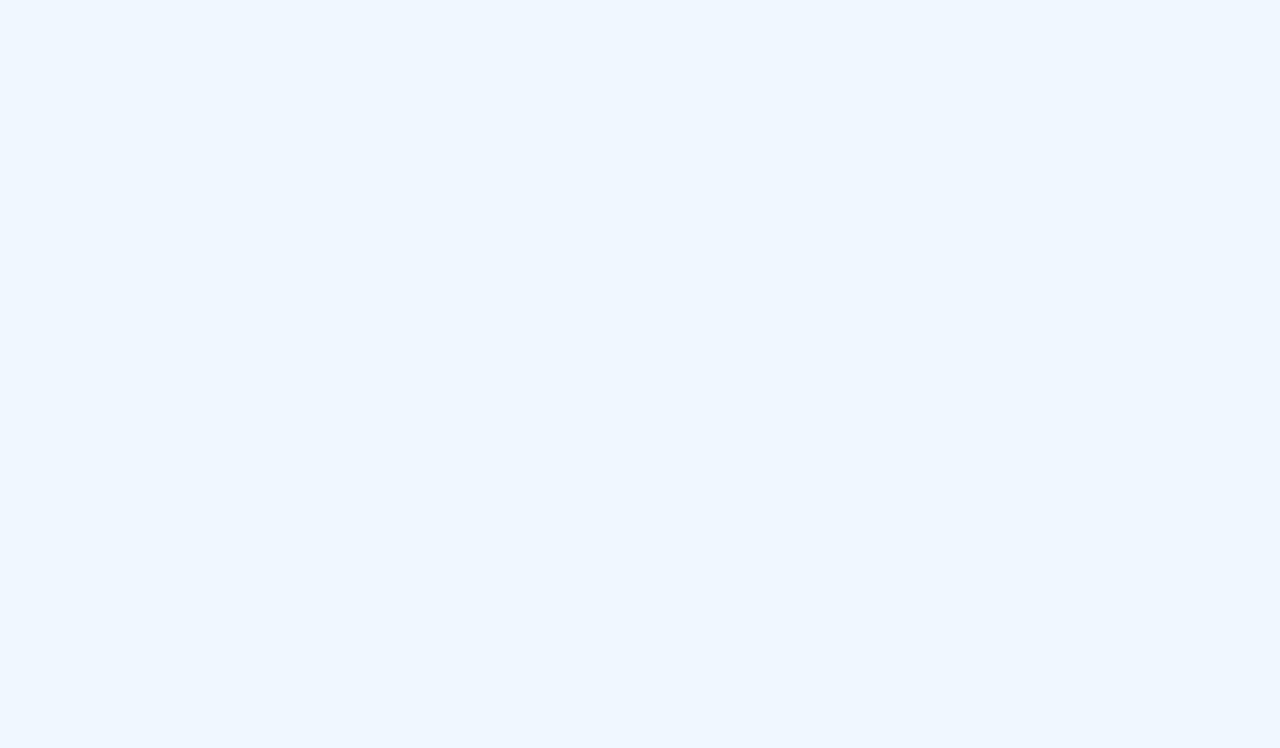
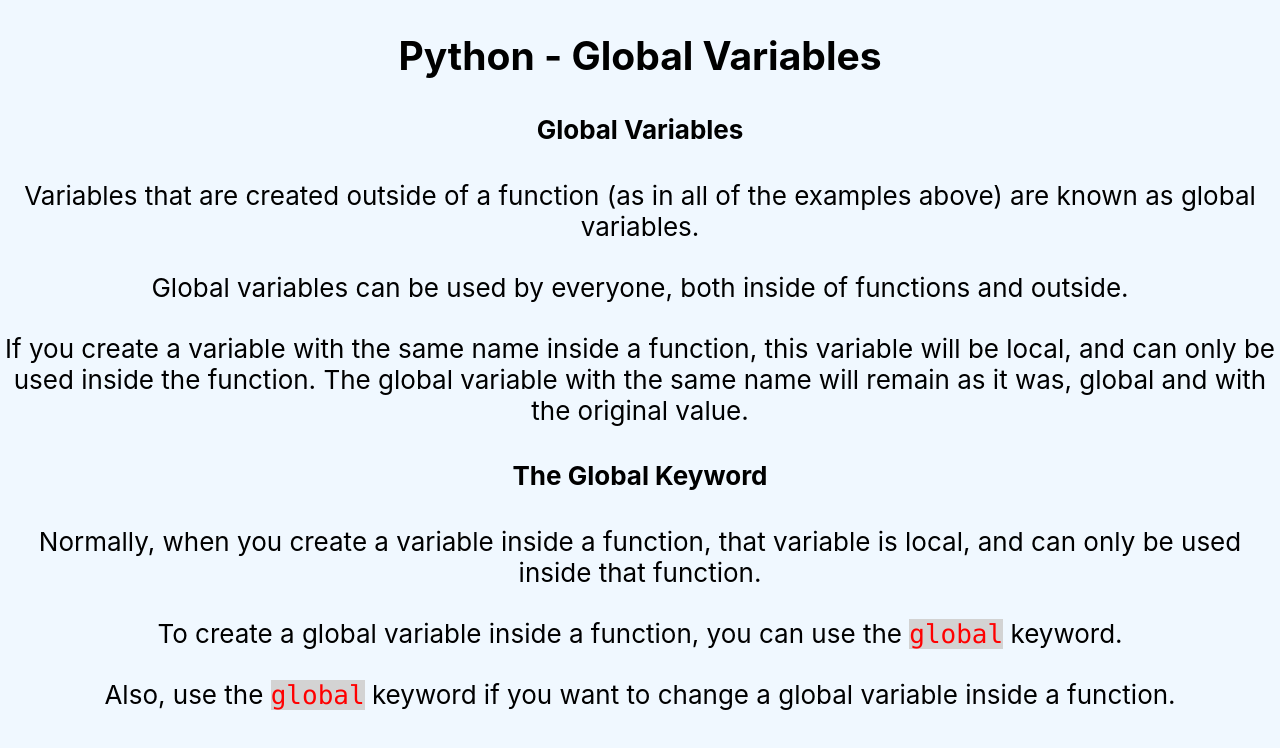
Before and after one commit to tanmayaarora/Online_course_learning_application, a React (Create React App) app: page /python-variables-global in a window 1280 px wide. Before the commit this address had no page. Shown: the top 748 px of the page. Built offline with nearby package versions, Linux system fonts and the light colour scheme.

Commit message:
Added Global Variables page in Python section

```diff
--- a/src/App.css
+++ b/src/App.css
@@ -79,6 +79,10 @@
   text-decoration: none;
 }
 
+.text-danger {
+  color: red;
+}
+
 .text-white {
   color: white;
 }
--- a/src/App.js
+++ b/src/App.js
@@ -5,6 +5,7 @@ import JavaIntroduction from "./components/Java/JavaIntroduction";
 import JavascriptIntroduction from "./components/Javascript/JavascriptIntroduction";
 import PythonGettingStarted from "./components/Python/PythonGettingStarted/PythonGettingStarted";
 import PythonIntroduction from "./components/Python/PythonIntroduction/PythonIntroduction";
+import PythonGlobalVariables from "./components/Python/PythonVariables/PythonGlobalVariables";
 import PythonVariableNames from "./components/Python/PythonVariables/PythonVariableNames";
 import PythonVariables from "./components/Python/PythonVariables/PythonVariables";
 
@@ -19,6 +20,7 @@ function App() {
             <Route exact path="/js-intro" Component={JavascriptIntroduction} />
             <Route exact path="/python-getstarted" Component={PythonGettingStarted} />
             <Route exact path="/python-intro" Component={PythonIntroduction} />
+            <Route exact path="/python-variables-global" Component={PythonGlobalVariables} />
             <Route exact path="/python-variables-names" Component={PythonVariableNames} />
             <Route exact path="/python-variables" Component={PythonVariables} />
           </Routes>
--- /dev/null
+++ b/src/components/Python/PythonVariables/PythonGlobalVariables.js
@@ -0,0 +1,25 @@
+const PythonGlobalVariables = () => {
+    return (
+        <div>
+            <h2>Python - Global Variables</h2>
+            <h4>Global Variables</h4>
+            <div className="m-bottom-30">
+                Variables that are created outside of a function (as in all of the examples above) are known as global variables.
+            </div>
+            <div className="m-bottom-30">Global variables can be used by everyone, both inside of functions and outside.</div>
+            <div>
+            If you create a variable with the same name inside a function, this variable will be local, and can only be used inside the function. The global variable with the same name will remain as it was, global and with the original value.
+            </div>
+            <h4>The Global Keyword</h4>
+            <div className="m-bottom-30">
+                Normally, when you create a variable inside a function, that variable is local, and can only be used inside that function.
+            </div>
+            <div className="m-bottom-30">
+                To create a global variable inside a function, you can use the <code className="bg-grey text-danger">global</code> keyword.
+            </div>
+            <div>Also, use the <code className="bg-grey text-danger">global</code> keyword if you want to change a global variable inside a function.</div>
+        </div>
+    );
+}
+
+export default PythonGlobalVariables;
--- a/src/components/Python/PythonVariables/PythonVariableNames.js
+++ b/src/components/Python/PythonVariables/PythonVariableNames.js
@@ -13,7 +13,17 @@ const PythonVariableNames = () => {
                     <li>A variable name cannot be any of the Python keywords.</li>
                 </ul>
             </div>
-            <div className="bg-yellow large-text-size p-block-30">Remember that variable names are case-sensitive</div>
+            <div className="bg-yellow large-text-size m-bottom-30 p-block-30">
+                Remember that variable names are case-sensitive
+            </div>
+            <div>
+                <a href="/python-variables" className="bg-green text-white m-inline-15rem p-block-5 p-inline-10 border-green border-radius-5 t-decoration-none">
+                    Previous
+                </a>
+                <a href="/python-variables-global" className="bg-green text-white m-inline-15rem p-block-5 p-inline-10 border-green border-radius-5 t-decoration-none">
+                    Next
+                </a>
+            </div>
         </div>
     );
 }
```
